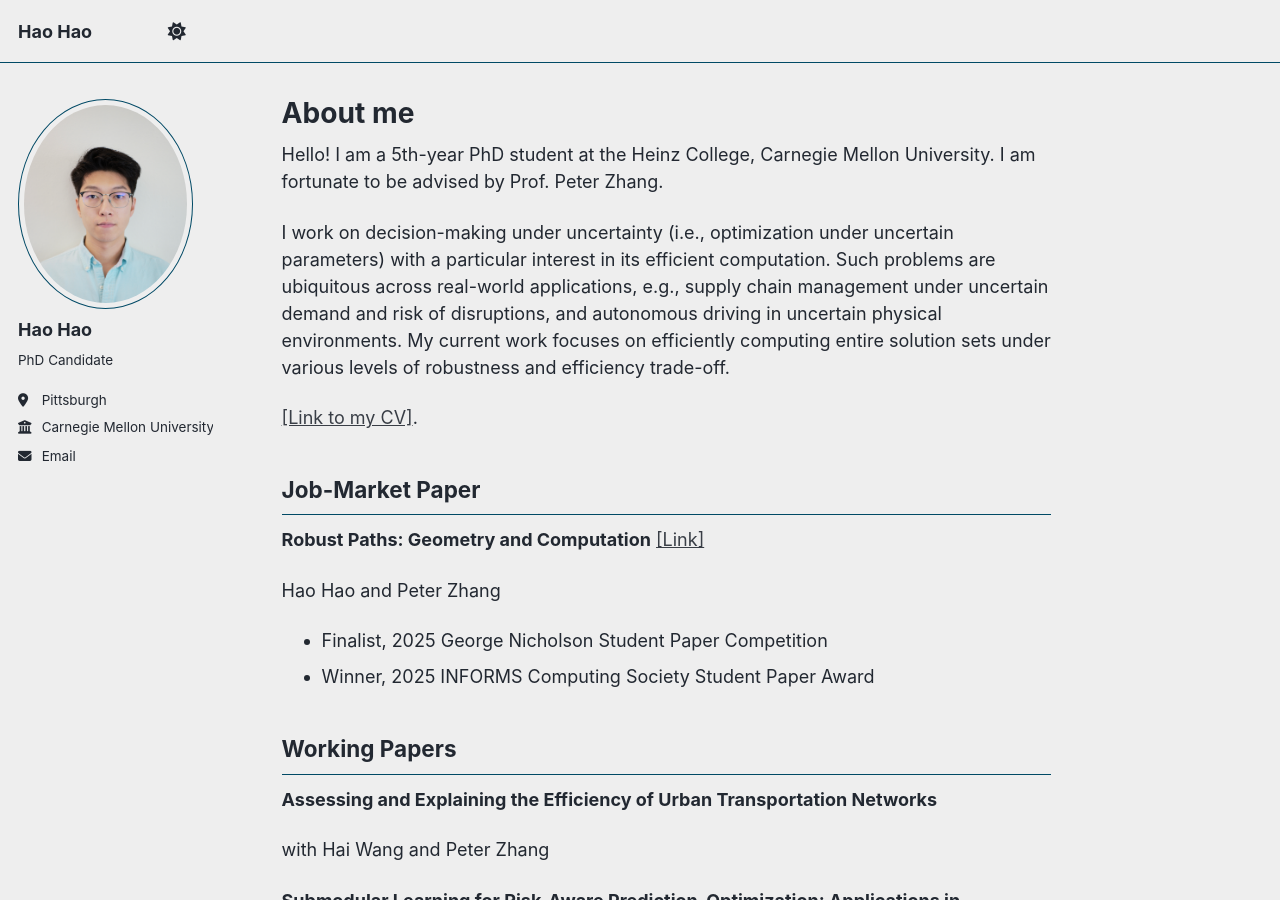
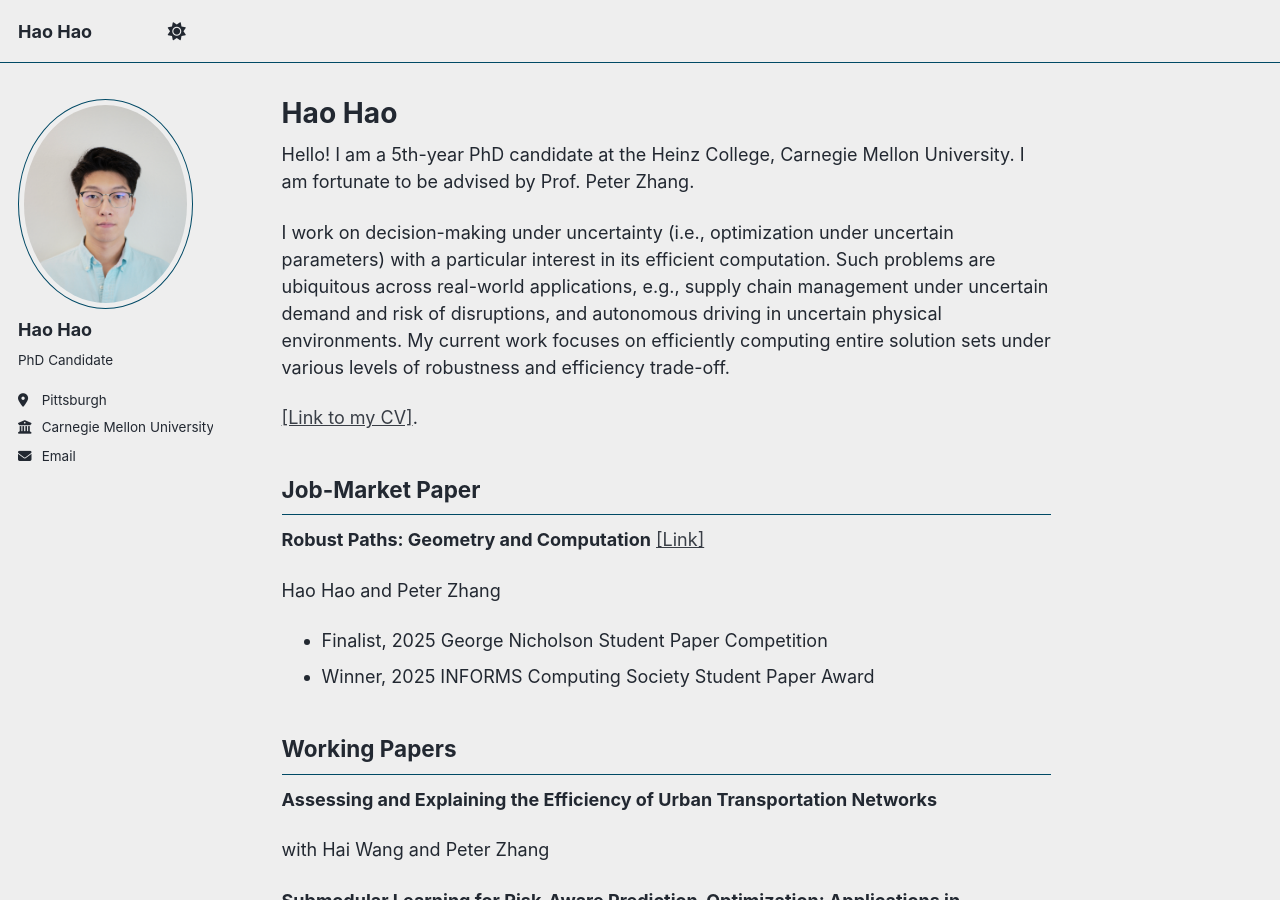
Before and after one commit to haohaocmu/haohaocmu.github.io, a Jekyll site: the page built from _pages/about.md, in a window 1280 px wide and 900 px high. Built offline with Jekyll 4.4.1, drawn with Linux system fonts in a browser that asks for light colours; a script that is not in the unit is left out.

Commit message:
Update about.md

```diff
--- a/_pages/about.md
+++ b/_pages/about.md
@@ -1,13 +1,13 @@
 ---
 permalink: /
-title: "About me"
+title: "Hao Hao"
 author_profile: true
 redirect_from:
   - /about/
   - /about.html
 ---
 
-Hello! I am a 5th-year PhD student at the Heinz College, Carnegie Mellon University. I am fortunate to be advised by Prof. Peter Zhang.
+Hello! I am a 5th-year PhD candidate at the Heinz College, Carnegie Mellon University. I am fortunate to be advised by Prof. Peter Zhang.
 
 I work on decision-making under uncertainty (i.e., optimization under uncertain parameters) with a particular interest in its efficient computation. Such problems are ubiquitous across real-world applications, e.g., supply chain management under uncertain demand and risk of disruptions, and autonomous driving in uncertain physical environments. My current work focuses on efficiently computing entire solution sets under various levels of robustness and efficiency trade-off.
 
```
